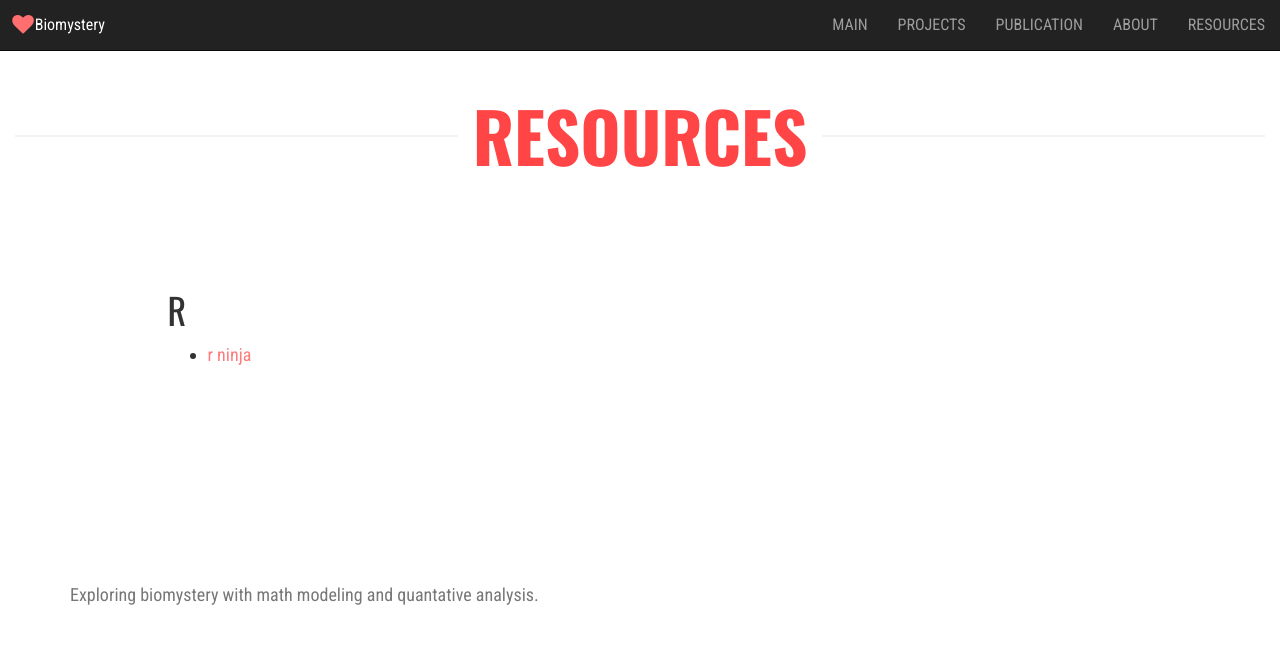
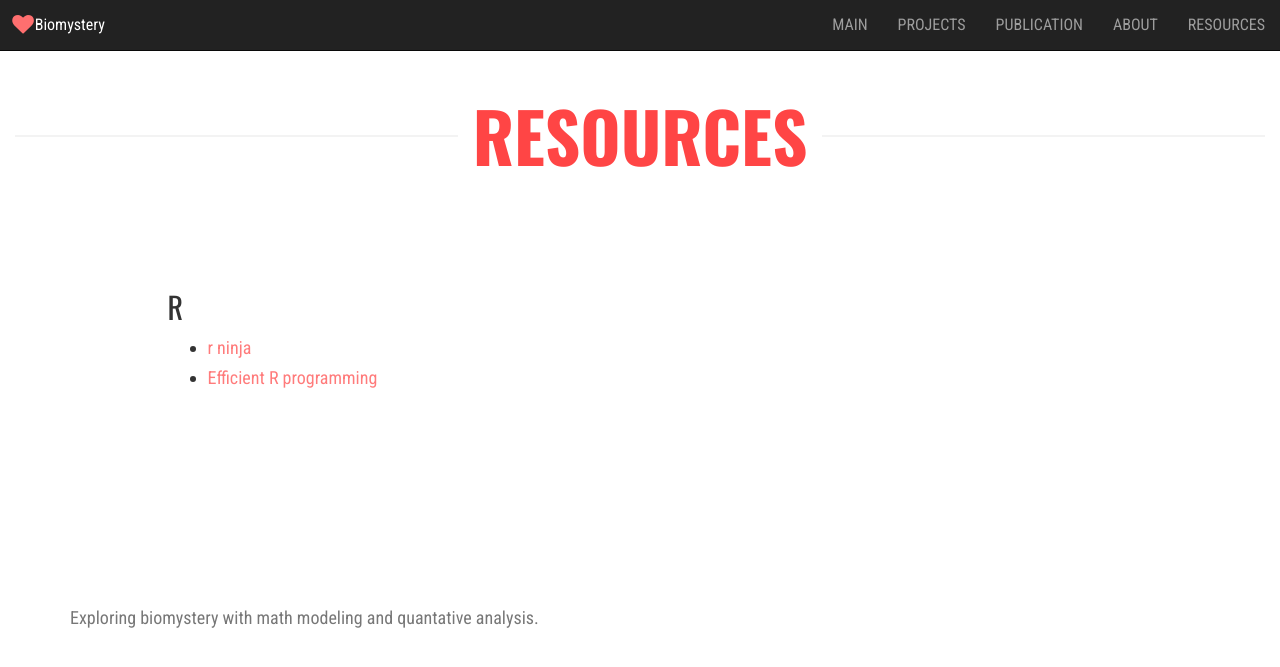
Before and after one commit to biomystery/biomystery.github.io, a Jekyll site: the page built from _pages/resource.md, in a window 1280 px wide. Shown: the top 667 px of the page. Built offline with Jekyll 4.4.1, drawn with Linux system fonts in a browser that asks for light colours; nearby versions of some CDN libraries.

Commit message:
added a resource

```diff
--- a/_pages/resource.md
+++ b/_pages/resource.md
@@ -4,5 +4,6 @@ title: Resources
 permalink: /resource/
 ---
 
-# R
+## R
 * [r ninja](https://github.com/yihui/r-ninja)
+* [Efficient R programming](https://csgillespie.github.io/efficientR/)
```
